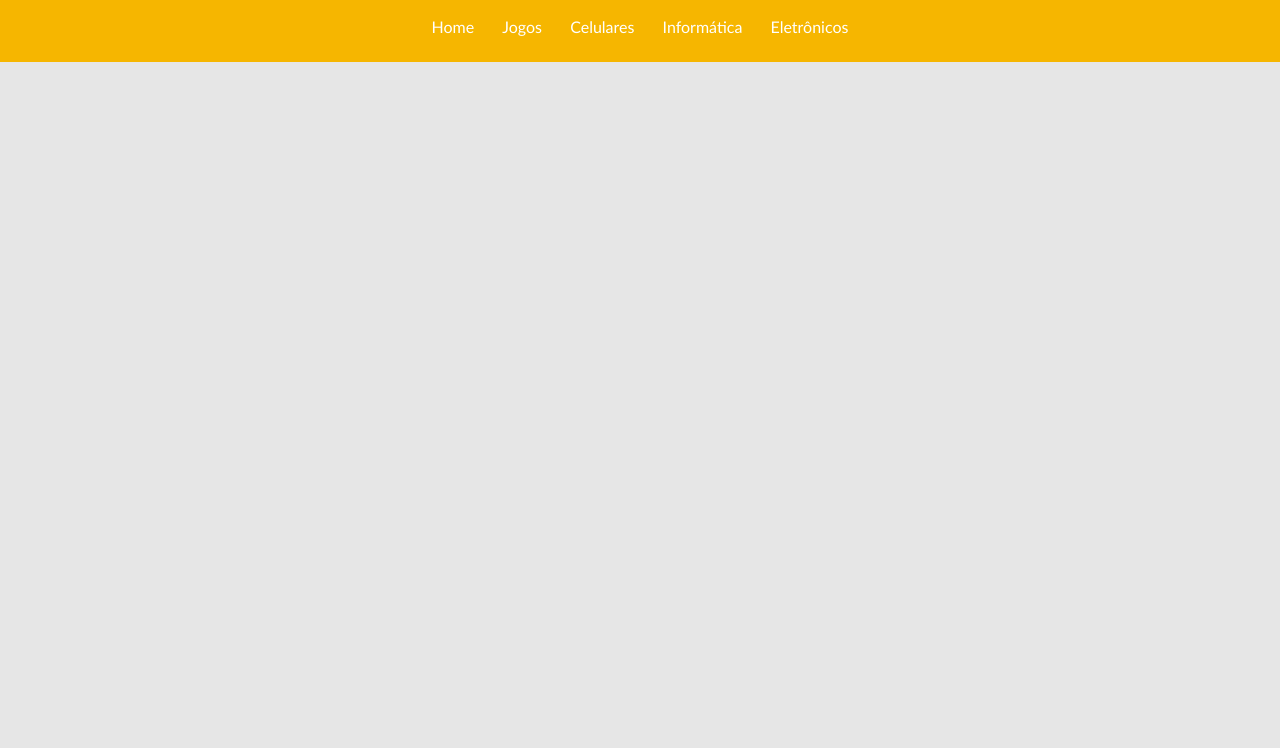
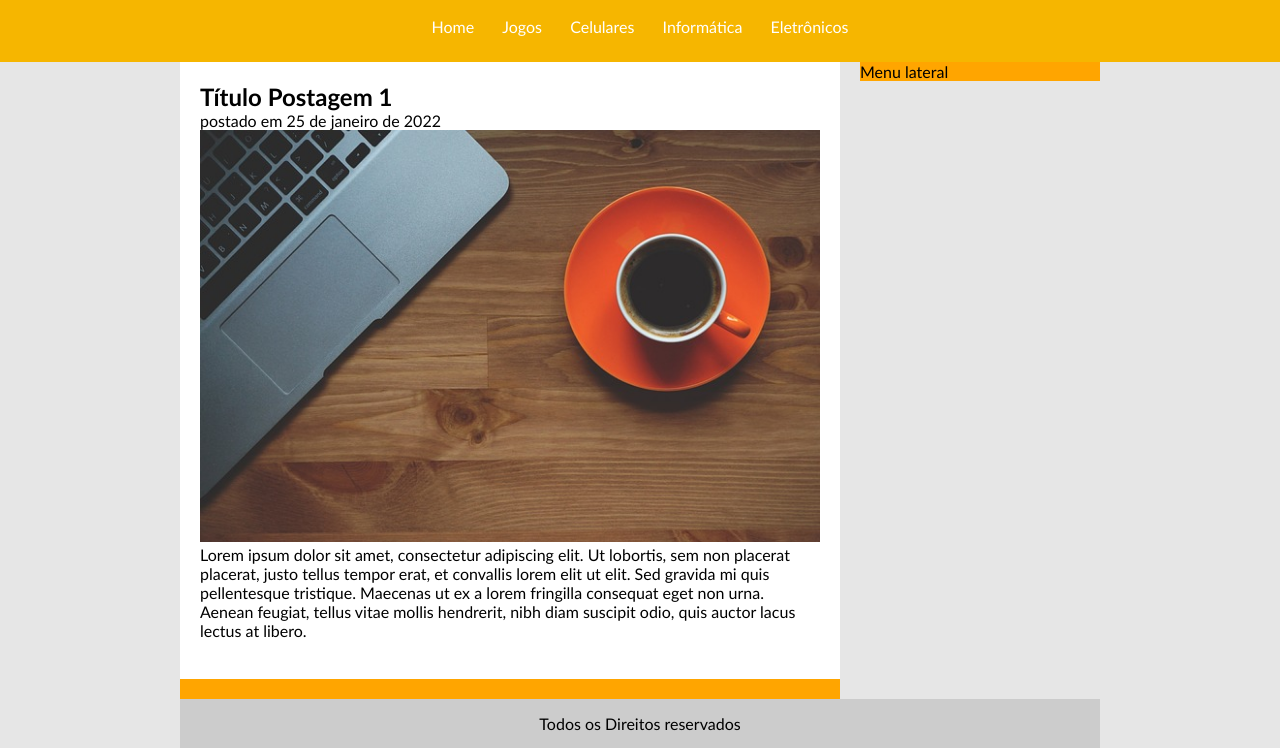
Before and after one commit to BonomoJoaoPaulo/Projeto-TecBlog, a plain HTML site: page index.html in a window 1280 px wide. Shown: the part 77-825 px from the top of the page. Before the commit the page ends 800 px from the top, so only its background shows below. Drawn offline with Linux system fonts and the light colour scheme.

Commit message:
Alteracoes da aula 50 (parte 2)

```diff
--- a/css/estilo.css
+++ b/css/estilo.css
@@ -21,6 +21,38 @@ Layout
 
 #area-logo, #area-menu {
     padding: 10px;
+}
+
+#area-principal {
+    width: 920px;
+    margin: 0 auto;
+}
+
+#area-postagens, #area-lateral {
+    background-color: orange;
+}
+
+#area-postagens {
+    width: 660px;
+    float: left;
+}
+
+#area-lateral {
+    width: 240px;
+    float: right;
+}
+
+.postagem {
+    padding: 20px;
+    margin-bottom: 20px;
+    background-color: #FFF;
+}
+
+#rodape {
+    clear: both;
+    text-align: center;
+    padding: 15px;
+    background-color: #ccc;
 }
 
 /*
--- a/index.html
+++ b/index.html
@@ -14,13 +14,42 @@
         </div>
         <div id="area-menu">
             <a href="index.html">Home</a>
-            <a href="index.html">Jogos</a>
-            <a href="index.html">Celulares</a>
-            <a href="index.html">Informática</a>
-            <a href="index.html">Eletrônicos</a>
+            <a href="jogos.html">Jogos</a>
+            <a href="celulares.html">Celulares</a>
+            <a href="informatica.html">Informática</a>
+            <a href="eletronicos.html">Eletrônicos</a>
         </div>
 
     </div>
+
+    <div id="area-principal">
+        <div id="area-postagens">
+
+            <div class="postagem">
+                <h2>Título Postagem 1</h2>
+                <span>postado em 25 de janeiro de 2022</span>
+                <img width="620px" src="imagens/imagem1.jpg">
+                <p>
+                    Lorem ipsum dolor sit amet, consectetur adipiscing elit.
+                    Ut lobortis, sem non placerat placerat, justo tellus tempor erat,
+                    et convallis lorem elit ut elit. Sed gravida mi quis pellentesque tristique.
+                    Maecenas ut ex a lorem fringilla consequat eget non urna.
+                    Aenean feugiat, tellus vitae mollis hendrerit, nibh diam suscipit odio,
+                    quis auctor lacus lectus at libero.
+                </p>
+                <a href="">Leia mais</a>
+            </div>
+
+        </div>
+        <div id="area-lateral">
+            Menu lateral
+        </div>
+
+        <div id="rodape">
+            Todos os Direitos reservados
+        </div>
+    </div>
+
 </body>
 
 </html>
```
